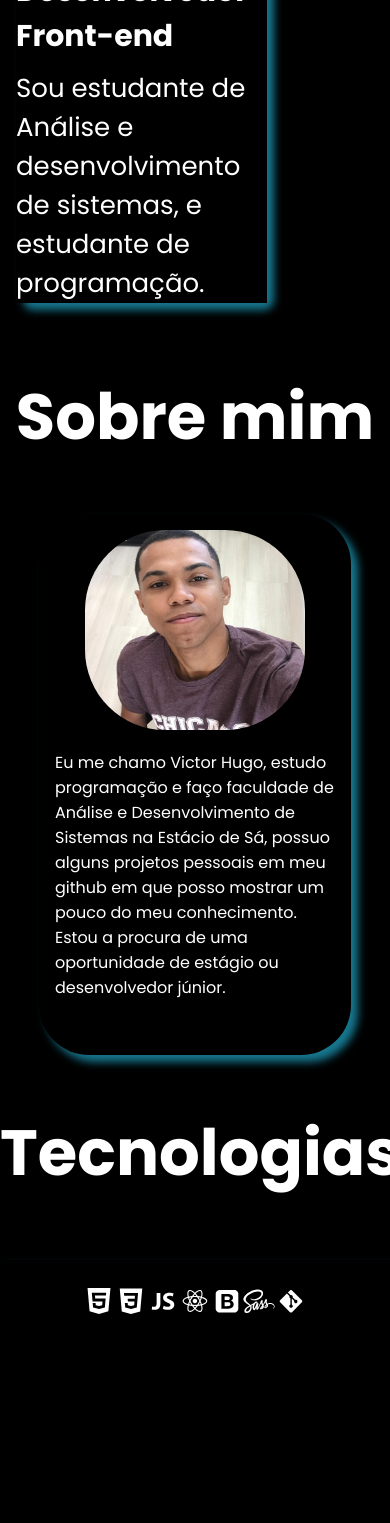
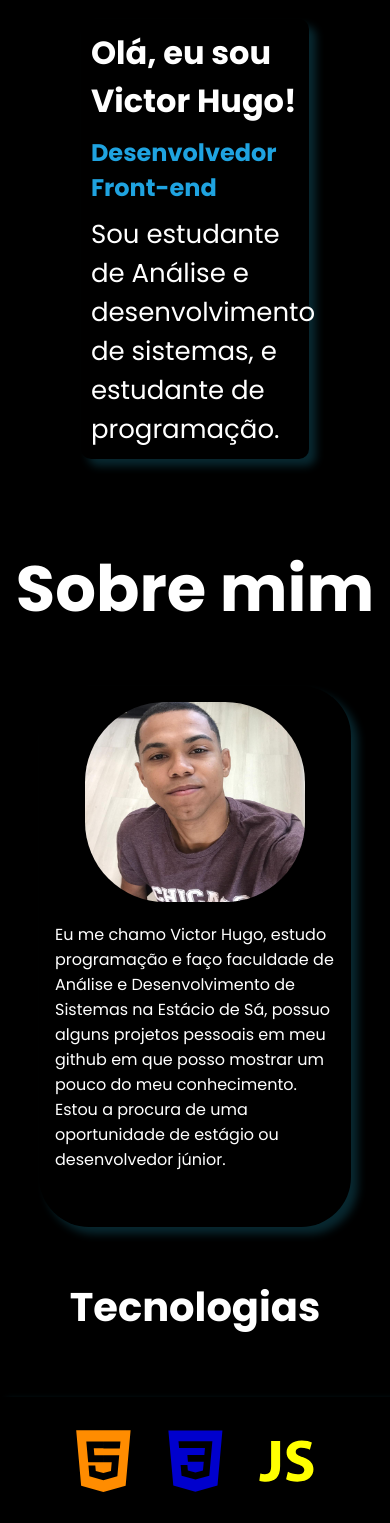
Before and after one commit to TorugoJS/Portfolio, a React (Create React App) app: page / in a window 390 px wide. Shown: the part 320-1843 px from the top of the page. Built offline with nearby package versions, Linux system fonts and the light colour scheme.

Commit message:
Portfolio

```diff
--- a/src/Sessões/Home/Home.js
+++ b/src/Sessões/Home/Home.js
@@ -8,7 +8,7 @@ function Home() {
             <div className={styles.home_container}>
 
                 <div className={styles.divcontainer}>
-                    <h1 className={styles.h1title}>Olá, eu sou Victor Hugo</h1>
+                    <h1 className={styles.h1title}>Olá, eu sou Victor Hugo!</h1>
                     <p className={styles.dev}>
                         Desenvolvedor Front-end
                     </p>
--- a/src/Sessões/Home/Home.module.css
+++ b/src/Sessões/Home/Home.module.css
@@ -2,7 +2,7 @@
     display: flex;
     justify-content: space-between;
     align-items: center;
-    max-width: 1300px;
+    max-width: 1400px;
     margin: 0 auto;
     padding: 1em;
     margin-top: 80px;
@@ -16,13 +16,16 @@
     border-radius: 10px;
     text-align: start;
     gap: 2px;
-    box-shadow: 7px 7px 8px rgba(26, 133, 160, 0.9);
+    padding: 10px;
+    box-shadow: 7px 7px 8px rgba(26, 133, 160, 0.3);
 
 }
 
-.dev{
-    font-size: 30px;
+.dev {
+    font-size: 2rem;
     font-weight: 600;
+    flex-wrap: wrap;
+    color: rgb(31, 163, 224);
     width: 100%;
     margin-top: 10px;
     border-radius: 10px;
@@ -54,7 +57,7 @@
 
 @media screen and (max-width:1000px) {
     .home_container {
-        max-width: 700px;
+        max-width: 900px;
     }
 
     .home_container img {
@@ -68,7 +71,7 @@
         width: 220px;
         height: 220px;
         position: absolute;
-        top: 90px;
+        top: 70px;
         left: 0;
         right: 0;
         margin-left: auto;
@@ -77,7 +80,13 @@
     }
 
     .home_container {
-        display: block;
+        max-width: 600px;
+        font-size: 2rem;
+        flex-wrap: wrap;
+        display: flex;
+        justify-content: center;
+        margin-top: 220px;
+
     }
 
     .home_container h1 {
@@ -100,4 +109,8 @@
     .scroll_down {
         display: none;
     }
+    .dev{
+        flex-wrap: wrap;
+        font-size: 1.5rem;
+    }
 }
--- a/src/Sessões/Tecnologias/Tecnologias.js
+++ b/src/Sessões/Tecnologias/Tecnologias.js
@@ -1,22 +1,27 @@
-import { AiFillHtml5, } from 'react-icons/ai'
-import { DiCss3, DiJavascript1, DiSass, DiGit, DiReact, DiBootstrap } from 'react-icons/di'
+
+import { DiCss3, DiJavascript1, DiSass, DiGit, DiReact, DiBootstrap, DiHtml5 } from 'react-icons/di'
 
 import './tecnologias.css'
+
 
 function Tecnologias() {
     return (
         <>
             <h1 className='h1-tecnologias'>Tecnologias</h1>
+
             <div className='habilidades_container'>
-                    <AiFillHtml5 />
-                    <DiCss3 />
-                    <DiJavascript1 />
-                    <DiReact />
-                    <DiBootstrap />
-                    <DiSass />
-                    <DiGit />
+                <DiHtml5 color="#FF8C00" />
+                <DiCss3 color="#0000CD" />
+                <DiJavascript1 color="#FFFF00" />
+                <DiReact color ="#6495D" />
+                <DiBootstrap color="#A020F0" />
+                <DiSass color="#FF69B4" />
+                <DiGit color="#FF8C00" />
+
             </div>
+
         </>
+
     )
 }
 
--- a/src/Sessões/Tecnologias/tecnologias.css
+++ b/src/Sessões/Tecnologias/tecnologias.css
@@ -20,14 +20,24 @@
   color: #fff; ;
 }
 
+DiHtml5{
+  color: orange;
+  background-color: orange;
+}
+
 
 
 @media screen and (max-width:800px){
   .habilidades_container{
     justify-content: center;
      max-width: 1200px;
+     gap: 15px;
      height: 300px;
      flex-wrap: wrap;
-     font-size: 2rem;
+     font-size: 4.8rem;
+  }
+
+  .h1-tecnologias{
+    font-size: 2.5rem;
   }
 }
--- a/src/Sessões/sobre-mim/SobreMim.module.css
+++ b/src/Sessões/sobre-mim/SobreMim.module.css
@@ -4,6 +4,10 @@
     margin-top: 50px;
     margin-bottom: 40px;
     color: #fff;
+}
+.h1_sobre:hover{
+    color: rgb(31, 163, 224);
+    transition: 0.2s;
 }
 
 .sobreMim {
@@ -15,7 +19,7 @@
     padding: 1em;
     padding-bottom:40px;
     /* background-color: rgb(75, 103, 128); */
-    box-shadow: 7px 7px 8px rgba(26, 133, 160, 0.9);
+    box-shadow: 7px 7px 8px rgba(26, 133, 160, 0.3);
 }
 
 .fotoPerfil {
--- a/src/layout/navbar/navbar.module.css
+++ b/src/layout/navbar/navbar.module.css
@@ -19,7 +19,7 @@
 }
 
 .p_navbar:hover {
-    color: #eff5f0;
+    color: rgb(31, 163, 224);
 
 }
 
@@ -49,6 +49,7 @@
     display: none;
     font-size: 22px;
     transition: 0.3s;
+    color: #fff;
 }
 
 .menu {
@@ -61,7 +62,7 @@
 
 .fechar {
     transition: 0.4s;
-    transform: scale(1);
+    transform: scale(3);
 }
 
 .fechar:hover {
```
